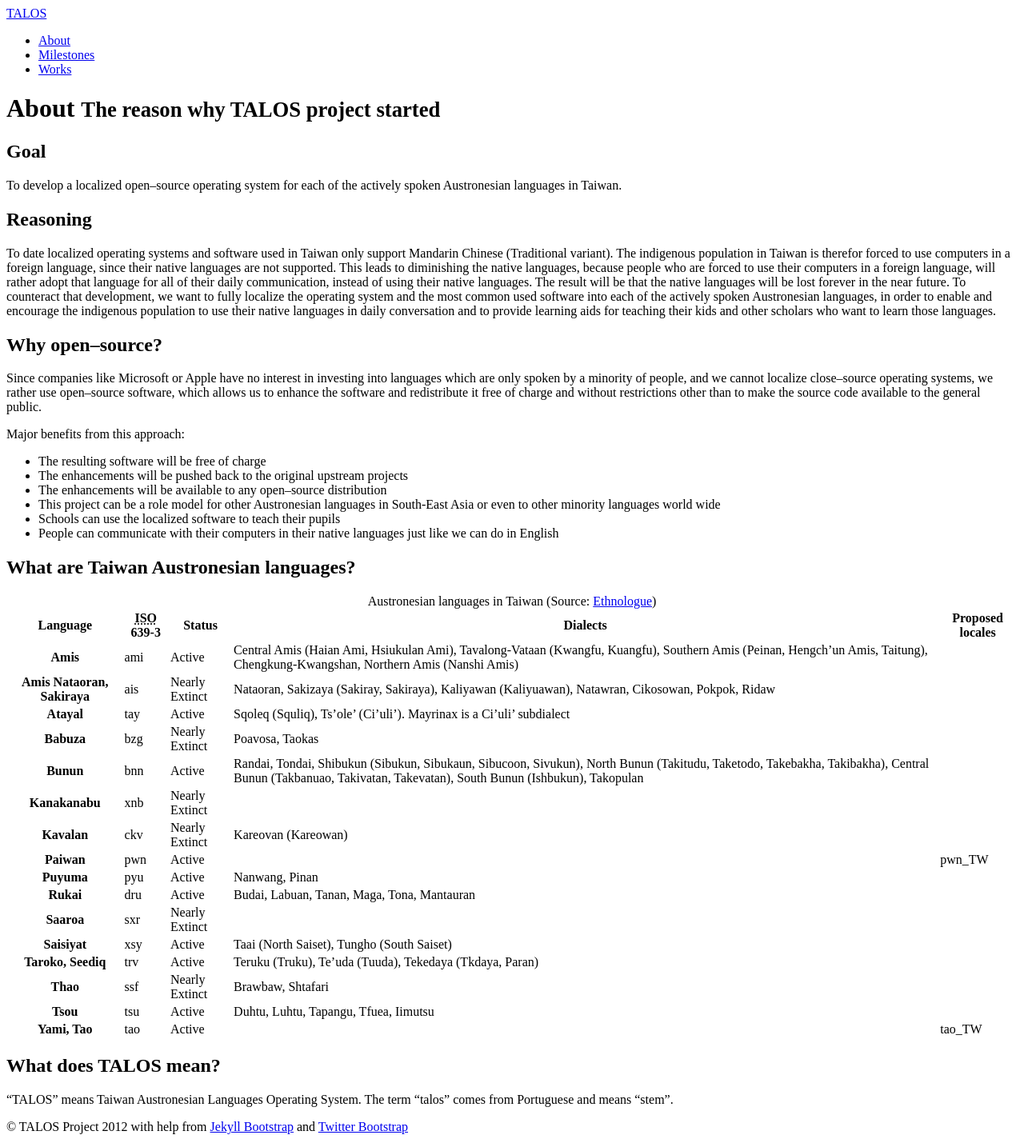
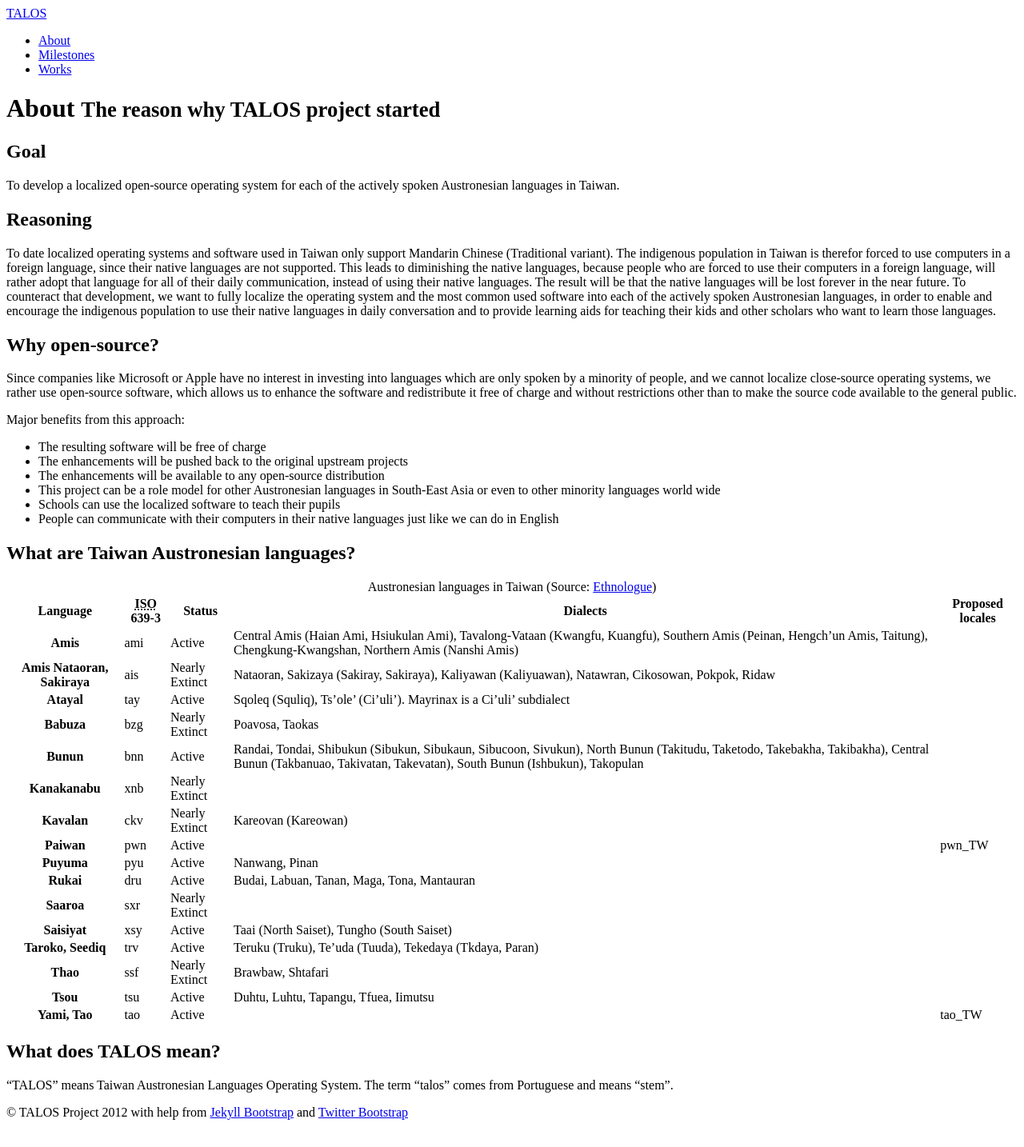
Before and after one commit to talostw/talostw.github.com, a Jekyll site: the page built from about.md, in a window 1280 px wide. Shown: the whole page at 80% size. Built offline with Jekyll 4.4.1, drawn with Linux system fonts in a browser that asks for light colours; nearby versions of some CDN libraries; library files that are not in the unit come from our copies.

Commit message:
fix misuse of en-dash

```diff
--- a/about.md
+++ b/about.md
@@ -9,23 +9,23 @@
 Goal
 ----
 
-To develop a localized open–source operating system for each of the actively spoken Austronesian languages in Taiwan.
+To develop a localized open-source operating system for each of the actively spoken Austronesian languages in Taiwan.
 
 Reasoning
 ---------
 
 To date localized operating systems and software used in Taiwan only support Mandarin Chinese (Traditional variant). The indigenous population in Taiwan is therefor forced to use computers in a foreign language, since their native languages are not supported. This leads to diminishing the native languages, because people who are forced to use their computers in a foreign language, will rather adopt that language for all of their daily communication, instead of using their native languages. The result will be that the native languages will be lost forever in the near future. To counteract that development, we want to fully localize the operating system and the most common used software into each of the actively spoken Austronesian languages, in order to enable and encourage the indigenous population to use their native languages in daily conversation and to provide learning aids for teaching their kids and other scholars who want to learn those languages.
 
-Why open–source?
+Why open-source?
 ----------------
 
-Since companies like Microsoft or Apple have no interest in investing into languages which are only spoken by a minority of people, and we cannot localize close–source operating systems, we rather use open–source software, which allows us to enhance the software and redistribute it free of charge and without restrictions other than to make the source code available to the general public.
+Since companies like Microsoft or Apple have no interest in investing into languages which are only spoken by a minority of people, and we cannot localize close-source operating systems, we rather use open-source software, which allows us to enhance the software and redistribute it free of charge and without restrictions other than to make the source code available to the general public.
 
 Major benefits from this approach:
 
 * The resulting software will be free of charge
 * The enhancements will be pushed back to the original upstream projects
-* The enhancements will be available to any open–source distribution
+* The enhancements will be available to any open-source distribution
 * This project can be a role model for other Austronesian languages in South-East Asia or even to other minority languages world wide
 * Schools can use the localized software to teach their pupils
 * People can communicate with their computers in their native languages just like we can do in English
```
